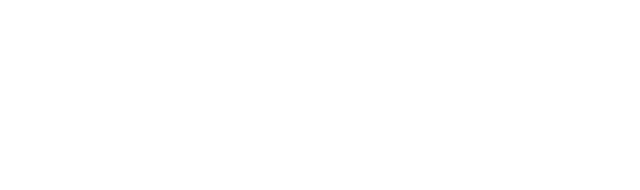
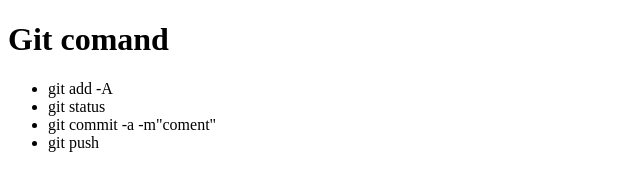
Before and after one commit to drago44/learnJavaScript, a plain HTML site: page 00/index.html in a window 1280 px wide. Shown: the whole page, without its empty margins (0-640 px from the left). Drawn offline with Linux system fonts and the light colour scheme.

Commit message:
git comand in html

```diff
--- a/00/index.html
+++ b/00/index.html
@@ -8,6 +8,13 @@
   <link rel="stylesheet" href="style.css">
 </head>
 <body>
+  <h1>Git comand</h1>
+  <ul>
+    <li>git add -A</li>
+    <li>git status</li>
+    <li>git commit -a -m"coment"</li>
+    <li>git push</li>
+  </ul>
 
   <script src="script.js"></script>
 </body>
```
